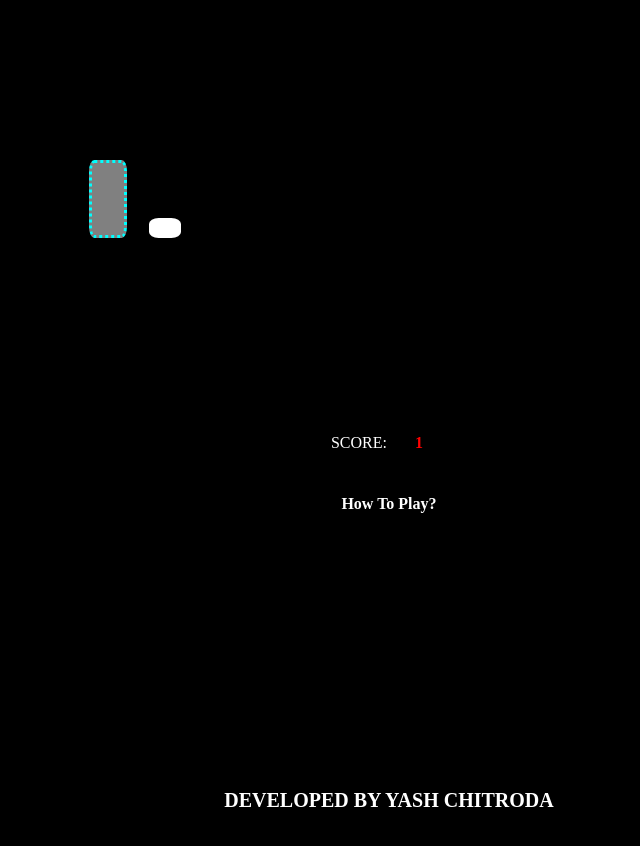
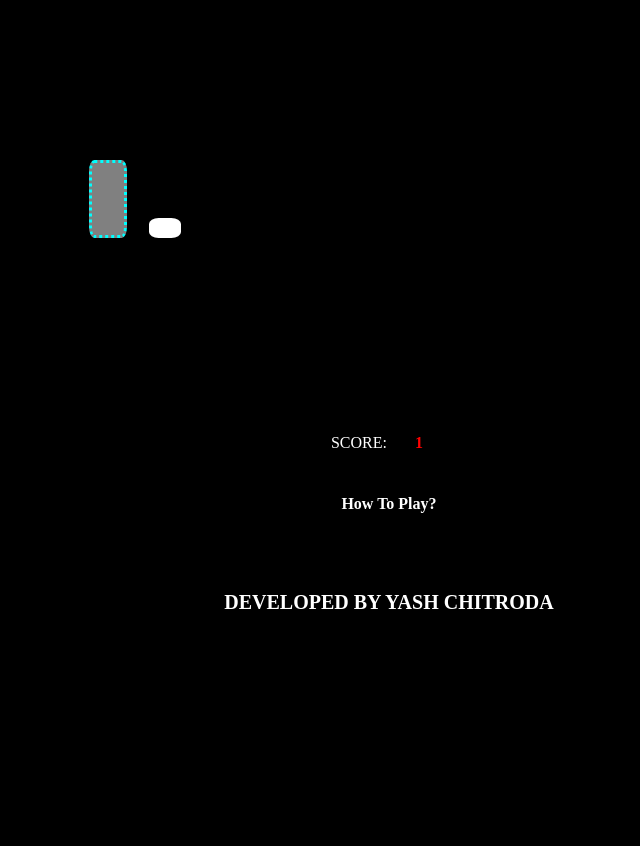
Before and after one commit to yashchitroda/Jump-Game, a plain HTML site: page index1.html in a window 1280 px wide. Shown: the part 198-1044 px from the top of the page, without its empty margins (251-891 px from the left). After the commit the page ends 868 px from the top, so only its background shows below. Drawn offline with Linux system fonts and the light colour scheme.

Commit message:
Update index1.html

```diff
--- a/index1.html
+++ b/index1.html
@@ -1,20 +1,18 @@
 <!DOCTYPE html>
 <html lang="en" onclick="jump()">
 <head>
-    <meta charset="UTF-8">
     <title>Jump Game</title>
     <link rel="stylesheet" href="external.css">
 </head>
 <body>
 	<h1 align="center" style="padding: 5%; font-size: 40px;">JUMP-GAME</h1>
-    <div class="game">
+    	<div class="game">
         <div id="character"></div>
         <div id="block"></div>
-    </div>
-    <p>SCORE: <b><span id="score" style="color: red;"></span></p>
+    	</div>
+<p>SCORE: <b><span id="score" style="color: red;"></span></p>
 </body>
 <p><a href="index.html" class="i" style="text-decoration: none;">How To Play?</a></p>
-<script src="logic.js"></script>
-<br><br><br><br><br><br><br><br><br><br><br><br><br><br>
+<script src="logic.js"></script><br><br><br>
 <footer style="text-align: center;font-size: 20px; ">DEVELOPED BY YASH CHITRODA</footer>
 </html>
```
